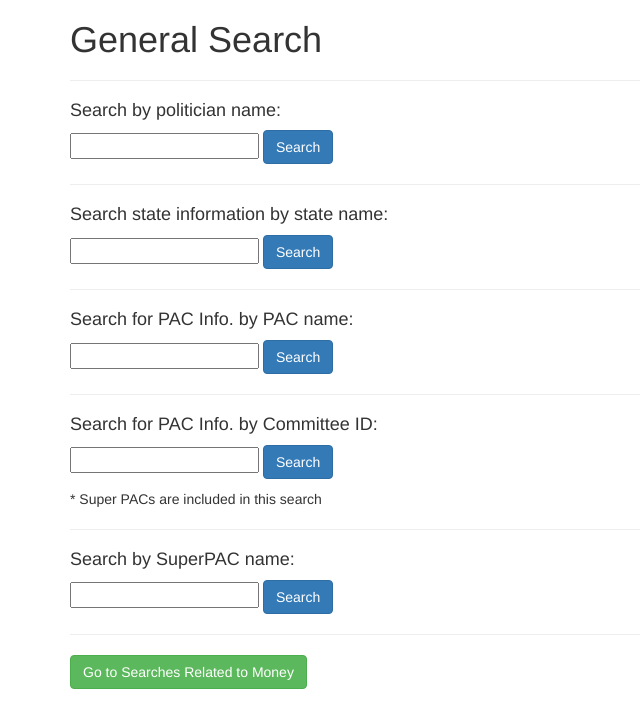
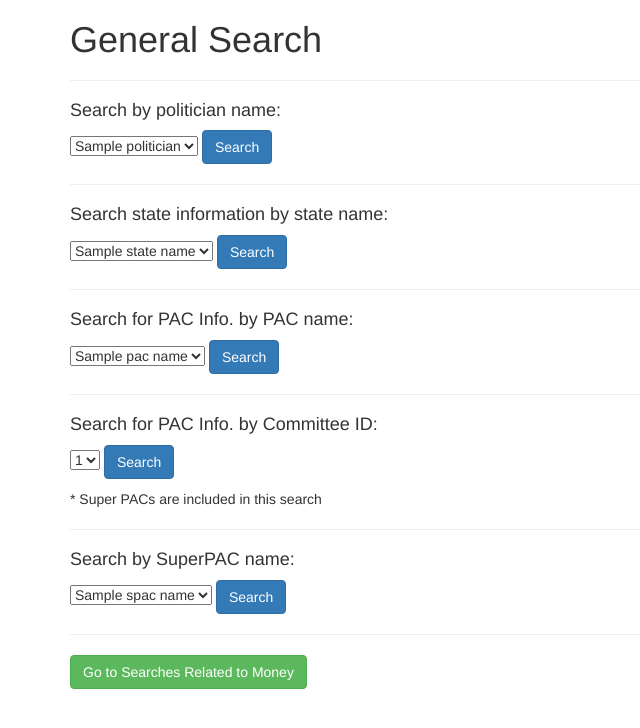
Before and after one commit to dariajung/cs4111-g13, a Flask app: template webserver/templates/search.html in a window 1280 px wide. Shown: the top 728 px of the page, without its empty margins (0-640 px from the left). Run offline with Flask 2, Linux system fonts and the light colour scheme; the template is opened without the code that fills it: most values are stand-ins (such as "Sample title", 1, 10 or a date in 2020); parts of the project's set-up code (start-up, migrations or seed data) failed here and were passed over; some libraries are stand-ins or nearby versions.

Commit message:
implement simple caching for search page

```diff
--- a/webserver/server.py
+++ b/webserver/server.py
@@ -22,6 +22,7 @@ from collections import namedtuple
 import json
 import re
 import time
+from werkzeug.contrib.cache import SimpleCache
 
 tmpl_dir = os.path.join(os.path.dirname(os.path.abspath(__file__)), 'templates')
 app = Flask(__name__, template_folder=tmpl_dir)
@@ -57,6 +58,8 @@ engine.execute("""CREATE TABLE IF NOT EXISTS test (
 # comment out code that keeps inserting grace hopper, alan turing, ada lovelace
 # engine.execute("""INSERT INTO test(name) VALUES ('grace hopper'), ('alan turing'), ('ada lovelace');""")
 
+# set up a simple cache
+cache = SimpleCache()
 
 @app.before_request
 def before_request():
@@ -84,14 +87,6 @@ def teardown_request(exception):
     g.conn.close()
   except Exception as e:
     pass
-
-# TODO:
-# SQL Statements to watch out for:
-# - DROP TABLE
-# - DROP DATABASE
-# - DELETE TABLE
-# - DROP INDEX
-# - ALTER TABLE
 
 #
 # @app.route is a decorator around index() that means:
@@ -238,7 +233,8 @@ def politician_exists(s):
                   ,'Kay Hagan'
                   ,'Richard Burr'
                   ,'Mary Landrieu'
-                  ,'David Vitter']
+                  ,'David Vitter'
+                  , 'Sania']
 
   return s in politicians
 
@@ -277,12 +273,85 @@ def industries_exists(s):
 
   return s in industries
 
-
 # TODO: Check user input
-
 @app.route('/search')
 def search():
-  return render_template("search.html")
+
+  # set up cache
+  recache = False
+
+  results_politicians = []
+  results_states = []
+  pac_names = []
+  pac_ids = []
+  spac_names = []
+
+  # get politician names
+  if cache.get('politicians') is None or recache:
+    print 'does this get called a lot'
+    cursor = g.conn.execute("SELECT p.name FROM politicians p")
+
+    for result in cursor:
+      results_politicians.append(result)
+
+    cursor.close() # import to make sure no SQL injection
+
+    cache.set("politicians", results_politicians)
+  else:
+    results_politicians = cache.get("politicians")
+
+  # get state names
+  if cache.get('states') is None or recache:
+    cursor = g.conn.execute("SELECT s.state_name FROM rep_state s")
+
+    for result in cursor:
+      results_states.append(result)
+
+    cursor.close() # import to make sure no SQL injection
+
+    cursor = g.conn.execute("SELECT s.state_name FROM rep_district s")
+
+    for result in cursor:
+      results_states.append(result)
+
+    cursor.close()
+
+    cache.set("states", results_states)
+  else:
+    results_states = cache.get("states")
+
+
+  # get PAC names
+  if cache.get('pac_names') is None or cache.get('spac_names') is None or cache.get('pac_ids') is None or recache:
+    cursor = g.conn.execute("SELECT p.name, p.committee_id FROM pacs p")
+
+    for result in cursor:
+      pac_names.append(result['name'])
+      pac_ids.append(result['committee_id'])
+
+    cursor.close()
+
+    cursor = g.conn.execute("SELECT p.name, p.committee_id FROM super_pacs p")
+    for result in cursor:
+      spac_names.append(result['name'])
+      pac_ids.append(result['committee_id'])
+
+    cursor.close()
+
+    cache.set('pac_names', pac_names)
+    cache.set('pac_ids', pac_ids)
+    cache.set('spac_names', spac_names)
+  else:
+    pac_names = cache.get('pac_names')
+    pac_ids = cache.get('pac_ids')
+    spac_names = cache.get('spac_names')
+
+  return render_template("search.html",
+                            politicians=results_politicians,
+                            state_names=results_states,
+                            pac_names=pac_names,
+                            pac_ids=pac_ids,
+                            spac_names=spac_names)
 
 @app.route('/money_search')
 def money_search():
--- a/webserver/templates/error.html
+++ b/webserver/templates/error.html
@@ -1,8 +1,9 @@
 {% include "header.html" %}
 
 <div class="container">
-	<h2> Something went wrong! </h2>
-	<h2> {{ error_msg }} </h2>
+	<h2> Something Went Wrong </h2>
+	<hr>
+	<h4> Message: {{ error_msg }} </h4>
 
 	<hr>
 	<div>
--- a/webserver/templates/search.html
+++ b/webserver/templates/search.html
@@ -7,28 +7,52 @@
 
   <form method="GET" action="/search_politician">
   	<h4>Search by politician name: </h4>
-    <input type="text" name="query" required> <input type="submit" value="Search" class="btn btn-primary">
+    <select name ="query">
+
+      {% for p in politicians %}
+        <option value="{{ p.name }}">{{ p.name }}</option>
+      {% endfor %}
+    </select>
+
+    <!-- <input type="text" name="query" required> --> <input type="submit" value="Search" class="btn btn-primary">
   </form>
 
   <hr>
 
   <form method="GET" action="/search_state">
   	<h4>Search state information by state name:</h4>
-    <input type="text" name="query" required> <input type="submit" value="Search" class="btn btn-primary"></p>
+    <select name="query">
+
+      {% for s in state_names %}
+        <option value="{{ s.state_name }}">{{ s.state_name }}</option>
+      {% endfor %}
+    </select>
+
+    <!-- <input type="text" name="query" required> --> <input type="submit" value="Search" class="btn btn-primary"></p>
   </form>
 
   <hr>
 
   <form method="GET" action="/search_pac_name">
   	<h4>Search for PAC Info. by PAC name:</h4>
-    <input type="text" name="query" required> <input type="submit" value="Search" class="btn btn-primary"></p>
+    <select name="query">
+      {% for p in pac_names %}
+        <option value="{{ p }}">{{ p }}</option>
+      {% endfor %}
+    </select>
+    <!-- <input type="text" name="query" required> --> <input type="submit" value="Search" class="btn btn-primary"></p>
   </form>
 
   <hr>
 
   <form method="GET" action="/search_pac_id">
     <h4>Search for PAC Info. by Committee ID:</h4>
-    <input type="text" name="query" required> <input type="submit" value="Search" class="btn btn-primary"></p>
+    <select name="query">
+      {% for p in pac_ids %}
+        <option value="{{ p }}">{{ p }}</option>
+      {% endfor %}
+    </select>
+    <!-- <input type="text" name="query" required> --> <input type="submit" value="Search" class="btn btn-primary"></p>
     <p>* Super PACs are included in this search </p>
   </form>
 
@@ -36,7 +60,13 @@
 
   <form method="GET" action="/search_spac">
   	<h4>Search by SuperPAC name:</h4>
-    <input type="text" name="query" required> <input type="submit" value="Search" class="btn btn-primary"></p>
+    <select name="query">
+      {{ spac_names }}
+      {% for p in spac_names %}
+        <option value="{{ p }}">{{ p }}</option>
+      {% endfor %}
+    </select>
+    <!-- <input type="text" name="query" required>  --><input type="submit" value="Search" class="btn btn-primary"></p>
   </form>
 
   <hr>
```
